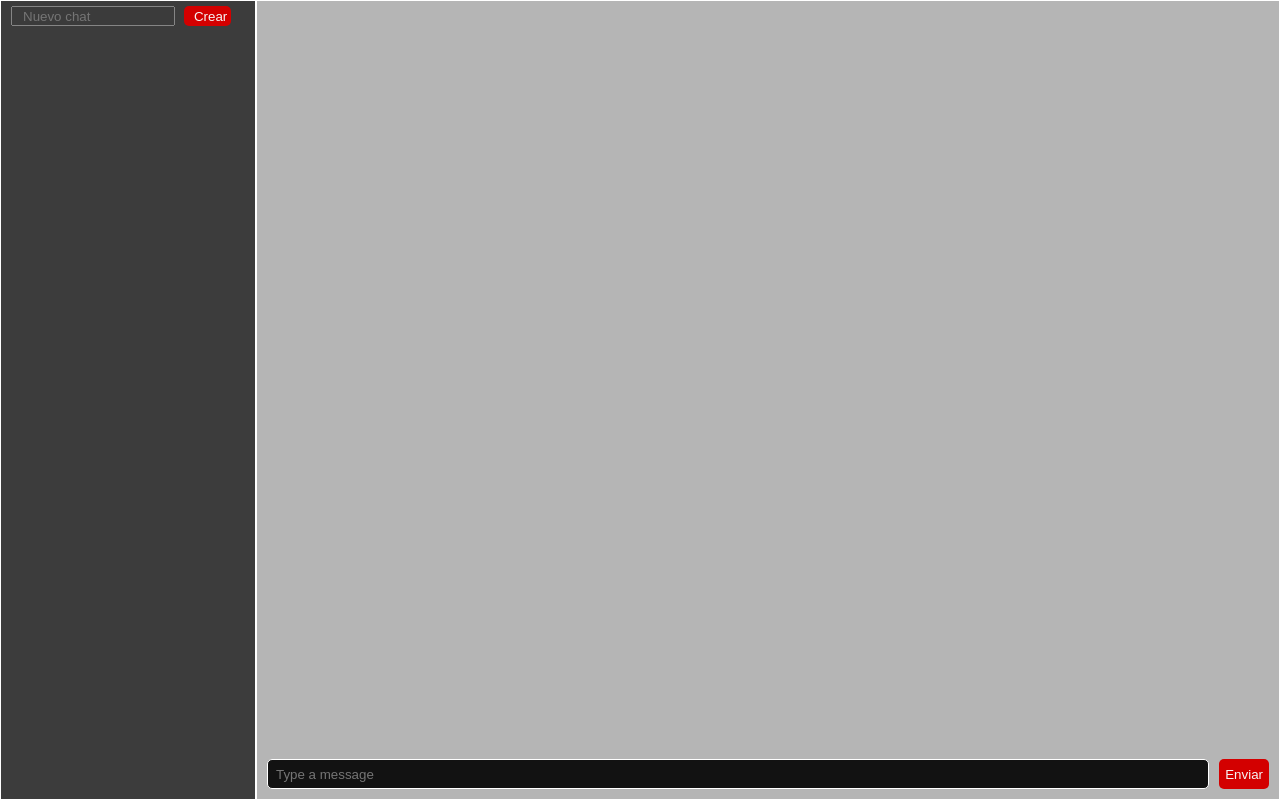
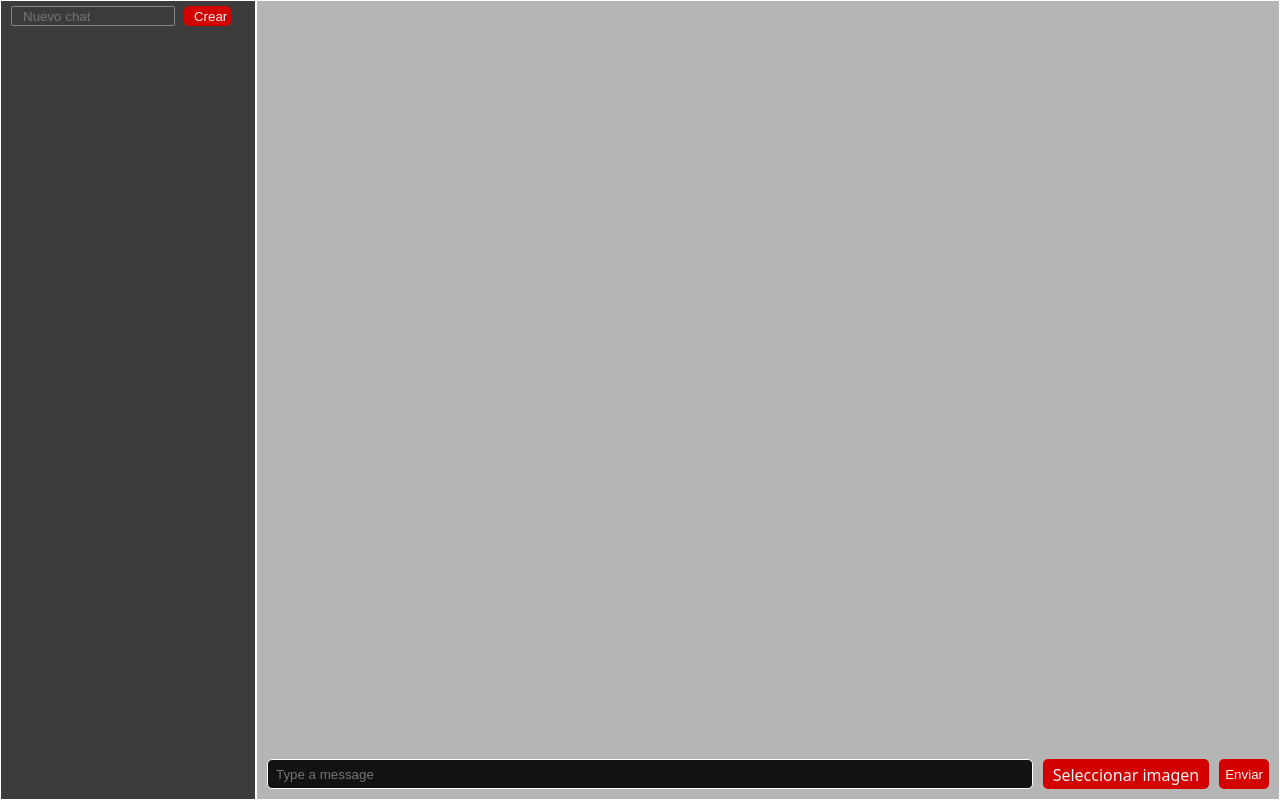
Before and after one commit to ICamachoI/ShareIt, a website: page public/chat.html in a window 1280 px wide. Drawn offline with Linux system fonts and the light colour scheme.

Commit message:
Added a button to select the image to send

```diff
--- a/public/chat.html
+++ b/public/chat.html
@@ -198,6 +198,20 @@
             display: none;
         }
 
+        #image-label {
+            background-color: var(--primero);
+            color: whitesmoke;
+            border: none;
+            margin: 5px;
+            border-radius: 5px;
+            padding: 5px 10px;
+            cursor: pointer;
+        }
+
+        #image-label:hover {
+            background-color: var(--segundo);
+        }
+
         #messages {
             list-style-type: none;
             margin: 0;
@@ -283,6 +297,7 @@
         <ul id="messages"></ul>
         <form id="form">
             <input type="text" name="message" id="input" placeholder="Type a message" autocomplete="off">
+            <label for="image-input" id="image-label">Seleccionar imagen</label>
             <input type="file" id="image-input" accept="image/*">
             <button type="submit">Enviar</button>
         </form>
```
